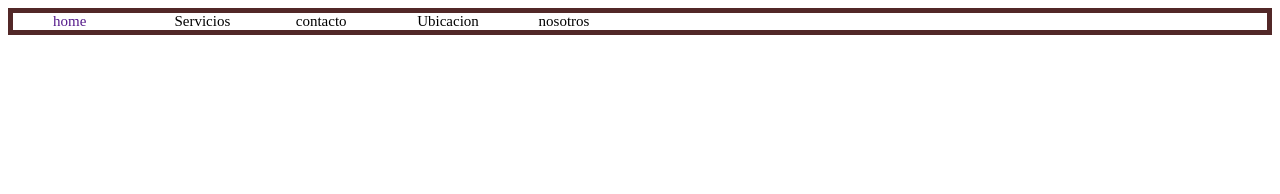
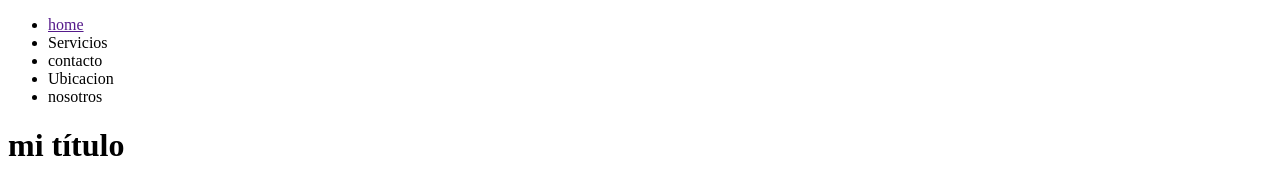
Before and after one commit to jpalesta/Pruebas, a plain HTML site: page index.html in a window 1280 px wide. Drawn offline with Linux system fonts and the light colour scheme.

Commit message:
borre el estilo CSS

```diff
--- a/estilo.css
+++ b/estilo.css
@@ -6,36 +6,3 @@ input{background-color: azure;}
 @import url('https://fonts.googleapis.com/css2?family=Kanit:ital,wght@0,100;0,200;0,400;1,500&family=PT+Sans:ital,wght@0,700;1,700&display=swap');
 /* font-family: 'Kanit', sans-serif; */
 /* font-family: 'PT Sans', sans-serif; */
-/* .parrafo{
-    color: #0033ff;
-    font-family: 'Kanit', sans-serif;
-    line-height: 15px;
-    font-size: 12px;
-} */
-ul{
-    list-style: none;
-    font-size: 0%;
-    border: solid 5px rgb(82, 40, 40);
-}
-li{
-    display: inline-block;
-    width: 10%;
-    position: relative;
-    font-size: 15px;
-}
-ul ul{
-    position: absolute;
-    display: none;
-}
-ul ul li{
-    display: block;
-}
-ul li:hover ul{
-    display: block;
-}
-ol dl{
-    display: block;
-}
-ul li a{
-    text-decoration: none;
-}
--- a/index.html
+++ b/index.html
@@ -8,7 +8,7 @@
     <title>Clase 2</title>
 </head>
 <body>
-    <head>
+    <header>
         <nav>
             <ul>
                 <li><a href="">home</a></li>
@@ -18,6 +18,9 @@
                 <li><a href=""></a>nosotros</li>
             </ul>
         </nav>
-    </head>
+    </header>
+    <main>
+        <h1>mi título</h1>
+    </main>
 </body>
 </html>
```
